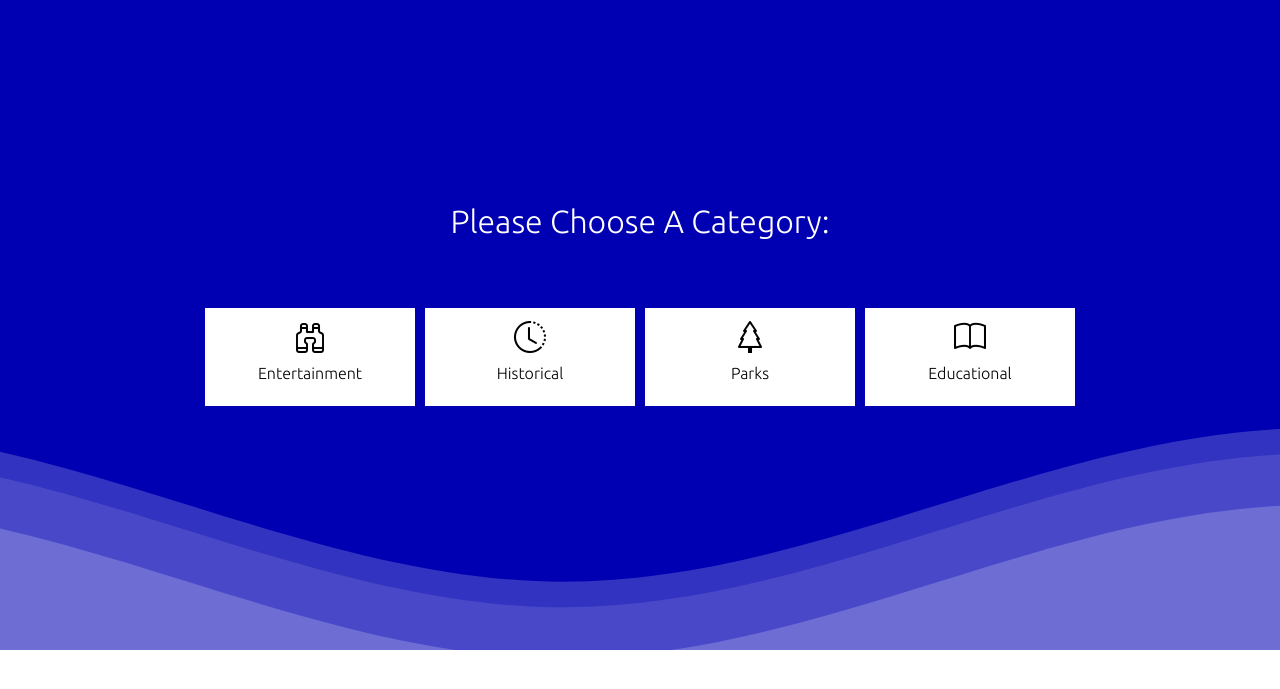
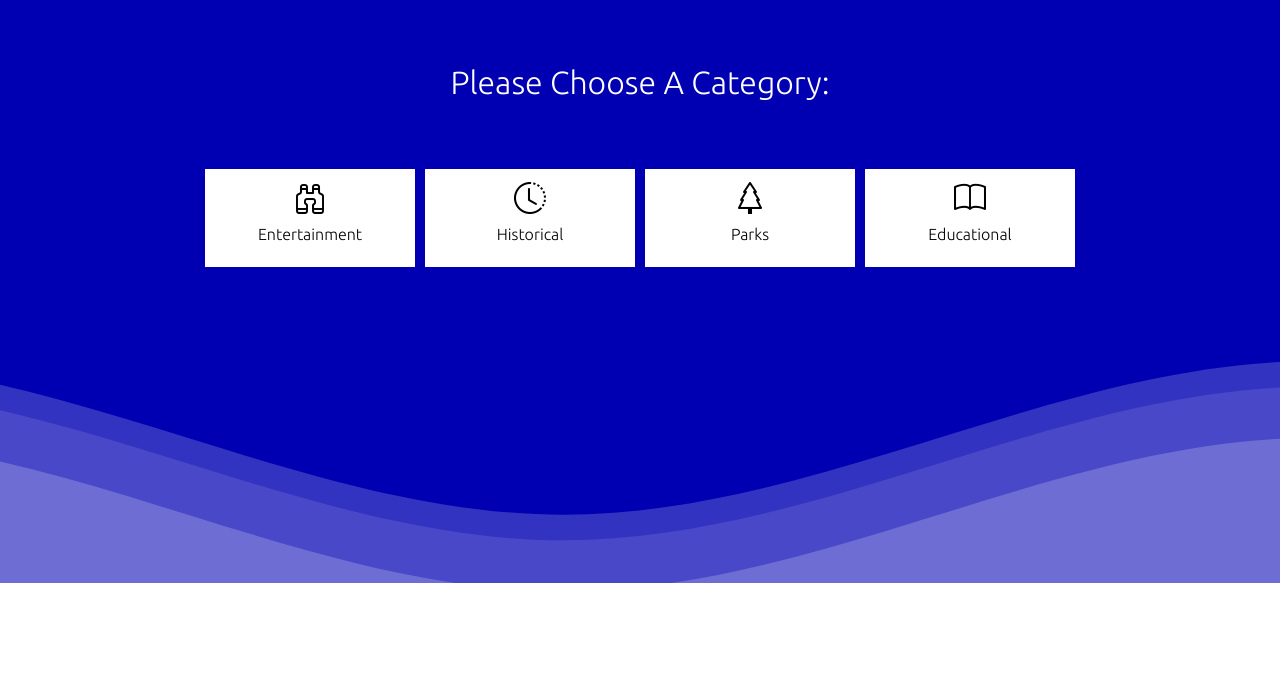
Before and after one commit to lukehops/Glasgow4Freshers, a Django app: page / in a window 1280 px wide. Shown: the part 56-745 px from the top of the page. Run offline with Django 3.2, Linux system fonts and the light colour scheme; some libraries are stand-ins or nearby versions; some web fonts are replaced.

Commit message:
redesign

```diff
--- a/templates/base.html
+++ b/templates/base.html
@@ -78,11 +78,11 @@
 
 #hero {
   width: 100%;
-  position: relative;
   background: #0000b2;
   padding: 0;
   color: white;
-  height: 650px;
+  height: auto;
+  overflow: hidden;
 }
 
 #hero h2 {
@@ -123,7 +123,6 @@
 }
 
 
-
 	</style>
 	</head>
 
@@ -140,43 +139,17 @@
 			</ul>
 		</nav>
 
-<section id="hero" class="d-flex flex-column justify-content-end align-items-center">
-    <div style="margin-bottom: 50px; font-size: 2em; font-family: 'Ubuntu'"; class="d-inline-flex p-2">Please Choose A Category:</div>
-<section class="features">
-      <div class="container">
-        <div class="row">
-        <a href="#">
-          <div class="col">
-              <i style="font-size: 2rem;" class="bi-binoculars"></i>
-              <p>Entertainment</p>
-          </div>
-          </a>
 
-            <a href="#">
-          <div class="col">
-            <i style="font-size: 2rem;" class="bi-clock-history"></i>
-			<p>Historical</p>
-          </div>          </a>
+<div id="hero" class="d-flex flex-column justify-content-end align-items-center">
 
-            <a  href="#">
-          <div class="col">
-             <i style="font-size: 2rem;" class="bi-tree"></i>
-             <p>Parks</p>
-          </div>
-          </a>
+   {% block body_block %}
 
-            <a href="#">
-          <div class="col">
-              <i style="font-size: 2rem;" class="bi-book"></i>
-              <p>Educational</p>
-          </div>
-           </a>
-
-        </div>
-    </div>
-</section>
+   {% endblock %}
 
 
+
+
+<div style="padding: 0; margin: 0;" class="container-fluid">
     <svg class="hero-waves" xmlns="http://www.w3.org/2000/svg" xmlns:xlink="http://www.w3.org/1999/xlink" viewBox="0 24 150 28 " preserveAspectRatio="none">
       <defs>
         <path id="wave-path" d="M-160 44c30 0 58-18 88-18s 58 18 88 18 58-18 88-18 58 18 88 18 v44h-352z">
@@ -191,16 +164,13 @@
         <use xlink:href="#wave-path" x="50" y="9" fill="rgba(255,255,255, .2)">
       </g>
     </svg>
+</div>
 
-  </section>
+  </div>
 
 
 <!--
 
-
-
-	{% block body_block %}
-	{% endblock %}
 
 
 <footer class="page-footer font-small pt-4">
--- a/templates/index.html
+++ b/templates/index.html
@@ -6,27 +6,43 @@
 {% endblock %}
 
 {% block body_block %}
-	<div class="container justify-content-center homecontent">
-		<h2>Home Page</h2>
+	<div style="margin-bottom: 50px; margin-top: 50px; font-size: 2em; font-family: 'Ubuntu'"; class="d-inline-flex p-2">Please Choose A Category:</div>
+<section class="features">
+      <div style="margin-: 10px;" class="container">
+        <div class="row">
+        <a href="#">
+          <div class="col">
+              <i style="font-size: 2rem;" class="bi-binoculars"></i>
+              <p>Entertainment</p>
+          </div>
+          </a>
 
+            <a href="#">
+          <div class="col">
+            <i style="font-size: 2rem;" class="bi-clock-history"></i>
+      <p>Historical</p>
+          </div>          </a>
+
+            <a  href="#">
+          <div class="col">
+             <i style="font-size: 2rem;" class="bi-tree"></i>
+             <p>Parks</p>
+          </div>
+          </a>
+
+            <a href="#">
+          <div class="col">
+              <i style="font-size: 2rem;" class="bi-book"></i>
+              <p>Educational</p>
+          </div>
+           </a>
+
+        </div>
+    </div>
+</section>
 <br />
-
-  <div class="row">
-    <div class="col-sm">
-      <b class="hometitles">About Us</b>
-      <p>Lorem ipsum dolor sit amet, consectetur adipiscing elit. Fusce sit amet tristique ante. Duis tellus libero, commodo quis ullamcorper vitae, maximus a leo. Aenean congue gravida metus, et finibus est eleifend porta. Nulla ac mi fermentum, volutpat nisi eu, semper ipsum. Praesent iaculis commodo metus ac semper. Mauris ut tortor eu est ultrices consectetur ullamcorper non urna. Donec quis nibh vel dui finibus mattis. Vivamus et mollis massa.  </p>
-    </div>
-    <div class="col-sm">
-      <b class="hometitles">How To Use</b>
-<p>Lorem ipsum dolor sit amet, consectetur adipiscing elit. Fusce sit amet tristique ante. Duis tellus libero, commodo quis ullamcorper vitae, maximus a leo. Aenean congue gravida metus, et finibus est eleifend porta. Nulla ac mi fermentum, volutpat nisi eu, semper ipsum. Praesent iaculis commodo metus ac semper. Mauris ut tortor eu est ultrices consectetur ullamcorper non urna. Donec quis nibh vel dui finibus mattis. Vivamus et mollis massa. </p>
-    </div>
-    <div class="col-sm">
-      <b class="hometitles">Credits</b>
-    <p>Lorem ipsum dolor sit amet, consectetur adipiscing elit. Fusce sit amet tristique ante. Duis tellus libero, commodo quis ullamcorper vitae, maximus a leo. Aenean congue gravida metus, et finibus est eleifend porta. Nulla ac mi fermentum, volutpat nisi eu, semper ipsum. Praesent iaculis commodo metus ac semper. Mauris ut tortor eu est ultrices consectetur ullamcorper non urna. Donec quis nibh vel dui finibus mattis. Vivamus et mollis massa. </p>
-  </div>
-
-	</div>
-</div>
+<br />
+<br />
 
 
 {% endblock  %}
```
Also changed, not shown: templates/categories.html (+22 -12 lines).
